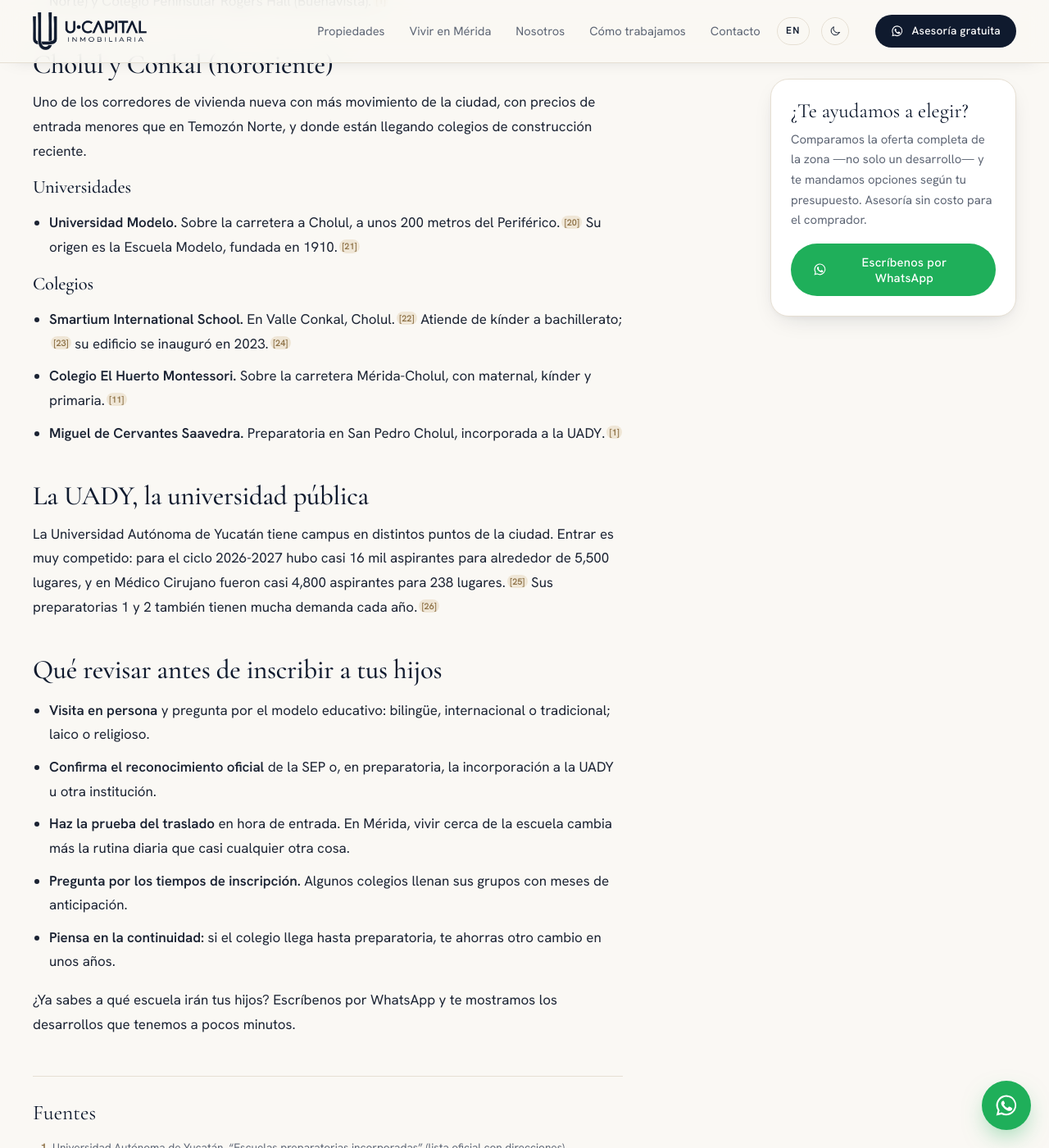
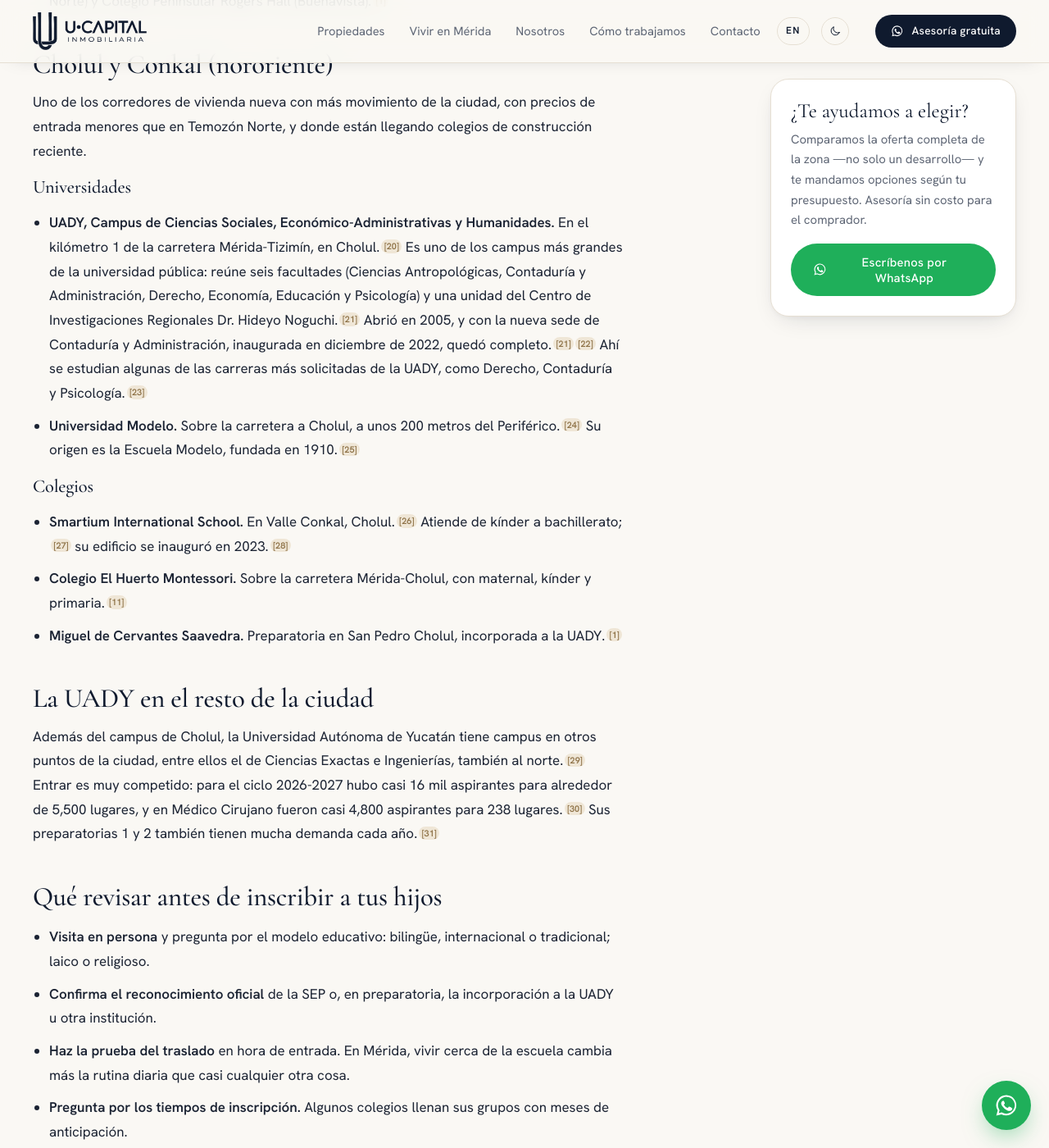
Before and after one commit to nandofrc80/ucapital.mx, a Jekyll site: the page built from _notas/universidades-y-colegios-en-merida.md, in a window 1280 px wide and 1400 px high, scrolled down 2868 px. Shown: the whole window at 82% size. Built offline with Jekyll 4.4.1, drawn with Linux system fonts in a browser that asks for light colours; some of the changed text lies outside the part shown.

Commit message:
Nota escuelas: agrega campus UADY de Ciencias Sociales en Cholul
Co-Authored-By: Claude Opus 5.5 <noreply@anthropic.com>
Claude-Session: https://claude.ai/code/session_015ykr8Xxk1EmvyYgXe8F8kd

```diff
--- a/_notas/universidades-y-colegios-en-merida.md
+++ b/_notas/universidades-y-colegios-en-merida.md
@@ -60,6 +60,7 @@ Uno de los corredores de vivienda nueva con más movimiento de la ciudad, con pr
 
 ### Universidades
 
+- **UADY, Campus de Ciencias Sociales, Económico-Administrativas y Humanidades.** En el kilómetro 1 de la carretera Mérida-Tizimín, en Cholul.[^uady-saie] Es uno de los campus más grandes de la universidad pública: reúne seis facultades (Ciencias Antropológicas, Contaduría y Administración, Derecho, Economía, Educación y Psicología) y una unidad del Centro de Investigaciones Regionales Dr. Hideyo Noguchi.[^uady-ccseah] Abrió en 2005, y con la nueva sede de Contaduría y Administración, inaugurada en diciembre de 2022, quedó completo.[^uady-ccseah][^dy-contaduria] Ahí se estudian algunas de las carreras más solicitadas de la UADY, como Derecho, Contaduría y Psicología.[^uady-cifras-2024]
 - **Universidad Modelo.** Sobre la carretera a Cholul, a unos 200 metros del Periférico.[^ehu-modelo] Su origen es la Escuela Modelo, fundada en 1910.[^dy-modelo]
 
 ### Colegios
@@ -68,9 +69,9 @@ Uno de los corredores de vivienda nueva con más movimiento de la ciudad, con pr
 - **Colegio El Huerto Montessori.** Sobre la carretera Mérida-Cholul, con maternal, kínder y primaria.[^yl-2018]
 - **Miguel de Cervantes Saavedra.** Preparatoria en San Pedro Cholul, incorporada a la UADY.[^uady-incorporadas]
 
-## La UADY, la universidad pública
+## La UADY en el resto de la ciudad
 
-La Universidad Autónoma de Yucatán tiene campus en distintos puntos de la ciudad. Entrar es muy competido: para el ciclo 2026-2027 hubo casi 16 mil aspirantes para alrededor de 5,500 lugares, y en Médico Cirujano fueron casi 4,800 aspirantes para 238 lugares.[^poresto-2026] Sus preparatorias 1 y 2 también tienen mucha demanda cada año.[^poresto-prepas]
+Además del campus de Cholul, la Universidad Autónoma de Yucatán tiene campus en otros puntos de la ciudad, entre ellos el de Ciencias Exactas e Ingenierías, también al norte.[^mextudia-uady] Entrar es muy competido: para el ciclo 2026-2027 hubo casi 16 mil aspirantes para alrededor de 5,500 lugares, y en Médico Cirujano fueron casi 4,800 aspirantes para 238 lugares.[^poresto-2026] Sus preparatorias 1 y 2 también tienen mucha demanda cada año.[^poresto-prepas]
 
 ## Qué revisar antes de inscribir a tus hijos
 
@@ -108,3 +109,8 @@ La Universidad Autónoma de Yucatán tiene campus en distintos puntos de la ciud
 [^quadratin-smartium]: Quadratín Yucatán, "Inauguran instalaciones de la Smartium International School", 31 de enero de 2023. <https://yucatan.quadratin.com.mx/merida/inauguran-instalaciones-de-la-smartium-international-school/>
 [^poresto-2026]: Por Esto!, "Más de 12 mil jóvenes quedarán fuera de la UADY el próximo ciclo", 12 de junio de 2026. <https://www.poresto.com/yucatan/2026/6/12/mas-de-12-mil-jovenes-quedaran-fuera-de-la-uady-el-proximo-ciclo-nuevos-programas-ya-no-responden-a-la-demanda.html>
 [^poresto-prepas]: Por Esto!, "Ingreso a bachillerato UADY 2026: ¿Aún hay cupo en las preparatorias 1 y 2?", 16 de junio de 2026. <https://www.poresto.com/yucatan/2026/6/16/ingreso-a-bachillerato-uady-2026-aun-hay-cupo-en-las-preparatorias-1-y-2.html>
+[^uady-saie]: Universidad Autónoma de Yucatán, Servicio Social: ubicaciones. <https://www.saie.uady.mx/new.php?id=5>
+[^uady-ccseah]: Universidad Autónoma de Yucatán, Plan de Desarrollo del Campus de Ciencias Sociales, Económico-Administrativas y Humanidades. <https://www.dgplanei.uady.mx/planes/PDCCSEAH.pdf>
+[^dy-contaduria]: Diario de Yucatán, "Inaugura nueva sede la Facultad de Contaduría de la Uady", 21 de diciembre de 2022. <https://www.yucatan.com.mx/merida/2022/12/21/inaugura-nueva-sede-la-facultad-de-contaduria-de-la-uady-370102.html>
+[^uady-cifras-2024]: Universidad Autónoma de Yucatán, cifras del proceso de ingreso a licenciatura 2024. <https://ingreso.uady.mx/licenciatura/docs/cifras2024.pdf>
+[^mextudia-uady]: Mextudia, "UADY – Universidad Autónoma de Yucatán". <https://mextudia.com/universidades/uady/>
```
